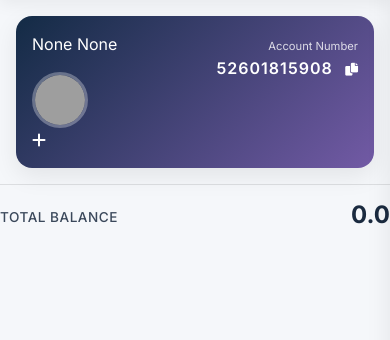
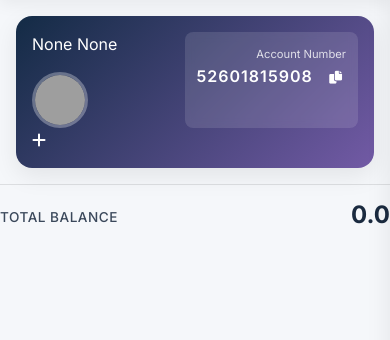
Before and after one commit to Rayflex189/Axis-Bank, a Django app: page /dashboard/ in a window 390 px wide. Shown: the part 81-421 px from the top of the page. Run offline with Django 5.2, Linux system fonts and the light colour scheme; a user stored in the database is signed in; data comes from the database, SQL or seed files in the repository; data that the repository does not hold is empty; some libraries are stand-ins or nearby versions; grey boxes are pictures that could not be loaded.

Commit message:
Update dash.css
Save

```diff
--- a/Axis/static/css/dash.css
+++ b/Axis/static/css/dash.css
@@ -29,6 +29,35 @@ html, body {
     overflow-x: hidden;
     background-color: #f5f7fa;
     line-height: 1.5;
+}
+
+/* Account number styling */
+.account-number {
+    display: flex;
+    align-items: center;
+    flex-wrap: wrap;
+    gap: 0.25rem;
+    font-size: 0.85rem;
+}
+
+.account-number span {
+    font-weight: 600;
+    letter-spacing: 0.5px;
+}
+
+.account-info {
+    background: rgba(255, 255, 255, 0.12);
+    padding: 0.5rem 0.75rem;
+    border-radius: var(--border-radius-sm);
+    backdrop-filter: blur(4px);
+}
+
+/* Make copy icon more touch-friendly on mobile */
+@media (max-width: 768px) {
+    .copy-icon {
+        padding: 0.25rem;
+        font-size: 1rem;
+    }
 }
 
 /* Import Inter font */
```
